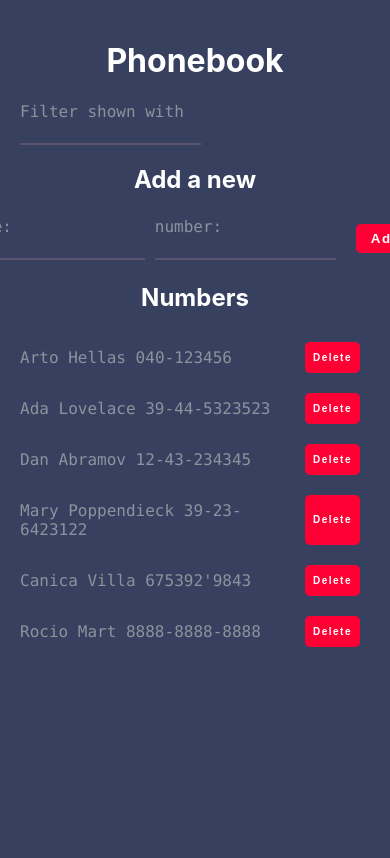
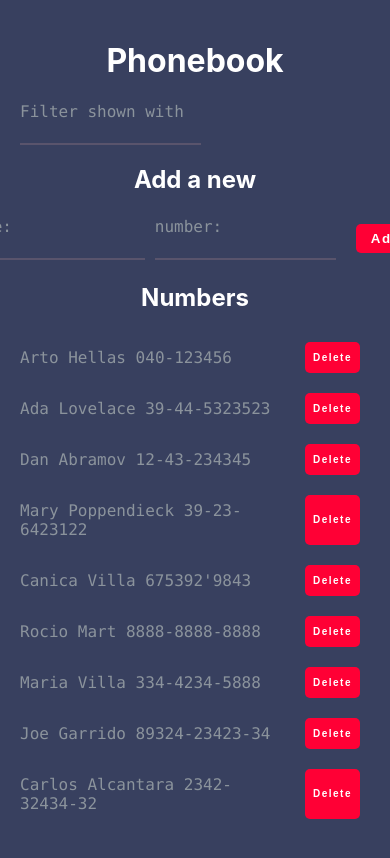
Before and after one commit to MariaVillascusa/bootcamp-fullstack, a React (Create React App) app in the folder part2/phonebook/: page / in a window 390 px wide. Shown: the top 858 px of the page. Built offline with nearby package versions, Linux system fonts and the light colour scheme; data requests are answered from the project's data file.

Commit message:
2.19 phonebook step11

```diff
--- a/part2/phonebook/db.json
+++ b/part2/phonebook/db.json
@@ -29,6 +29,21 @@
       "name": "Rocio Mart",
       "number": "8888-8888-8888",
       "id": 8
+    },
+    {
+      "name": "Maria Villa",
+      "number": "334-4234-5888",
+      "id": 9
+    },
+    {
+      "name": "Joe Garrido",
+      "number": "89324-23423-34",
+      "id": 11
+    },
+    {
+      "name": "Carlos Alcantara",
+      "number": "2342-32434-32",
+      "id": 13
     }
   ]
 }
--- a/part2/phonebook/src/components/App.js
+++ b/part2/phonebook/src/components/App.js
@@ -3,12 +3,14 @@ import Persons from './Persons'
 import Form from './Form'
 import Filter from './Filter'
 import personService from '../services/persons'
+import Notification from './Notification'
 
 const App = () => {
   const [persons, setPersons] = useState([])
   const [newName, setNewName] = useState('')
   const [newNumber, setNewNumber] = useState('')
   const [findValue, setFind] = useState('')
+  const [message, setMessage] = useState(null)
 
   useEffect(() => {
     personService.getAll()
@@ -29,6 +31,7 @@ const App = () => {
           .then(changedPerson => {
             setPersons(persons.map(person => person.id !== updatedPerson[0].id ? person : changedPerson))
             clearForm()
+            showMessage("Updated", personObj)
           })
       } else {
         clearForm()
@@ -40,6 +43,8 @@ const App = () => {
       .then(returnedPerson => {
         setPersons(persons.concat(returnedPerson))
         clearForm()
+        showMessage("Add", personObj)
+
       })
   }
 
@@ -67,11 +72,18 @@ const App = () => {
         })
     }
   }
+  const showMessage = (message, person) => {
+    setMessage(`${message} ${person.name}`)
+    setTimeout(() => {
+      setMessage(null)
+    }, 2000)
+  }
 
   return (
     <div className="container">
       <h1>Phonebook</h1>
       <Filter findValue={findValue} findPerson={findPerson} />
+      <Notification message={message} />
       <h2>Add a new</h2>
       <Form onSubmit={addPerson} newName={newName} newNumber={newNumber} handleNameChange={handleNameChange} handleNumberChange={handleNumberChange} />
       <h2>Numbers</h2>
--- /dev/null
+++ b/part2/phonebook/src/components/Notification.js
@@ -0,0 +1,13 @@
+const Notification = ({ message }) => {
+    if (message === null) {
+      return null
+    }
+
+    return (
+      <div className="message">
+        {message}
+      </div>
+    )
+  }
+
+  export default Notification
--- a/part2/phonebook/src/index.css
+++ b/part2/phonebook/src/index.css
@@ -20,7 +20,19 @@ body {
   align-items: center;
 }
 
-h1,h2 {
+.message {
+  padding: 10px 20px;
+  background: #1fa14d;
+  border-radius: 5px;
+  border: 4px solid white;
+  color: white;
+  font-size: 18px;
+  font-weight: bold;
+  width: 90%;
+}
+
+h1,
+h2 {
   color: white;
   font-family: -apple-system, BlinkMacSystemFont, "Segoe UI", "Roboto", "Oxygen",
     "Ubuntu", "Cantarell", "Fira Sans", "Droid Sans", "Helvetica Neue",
```
